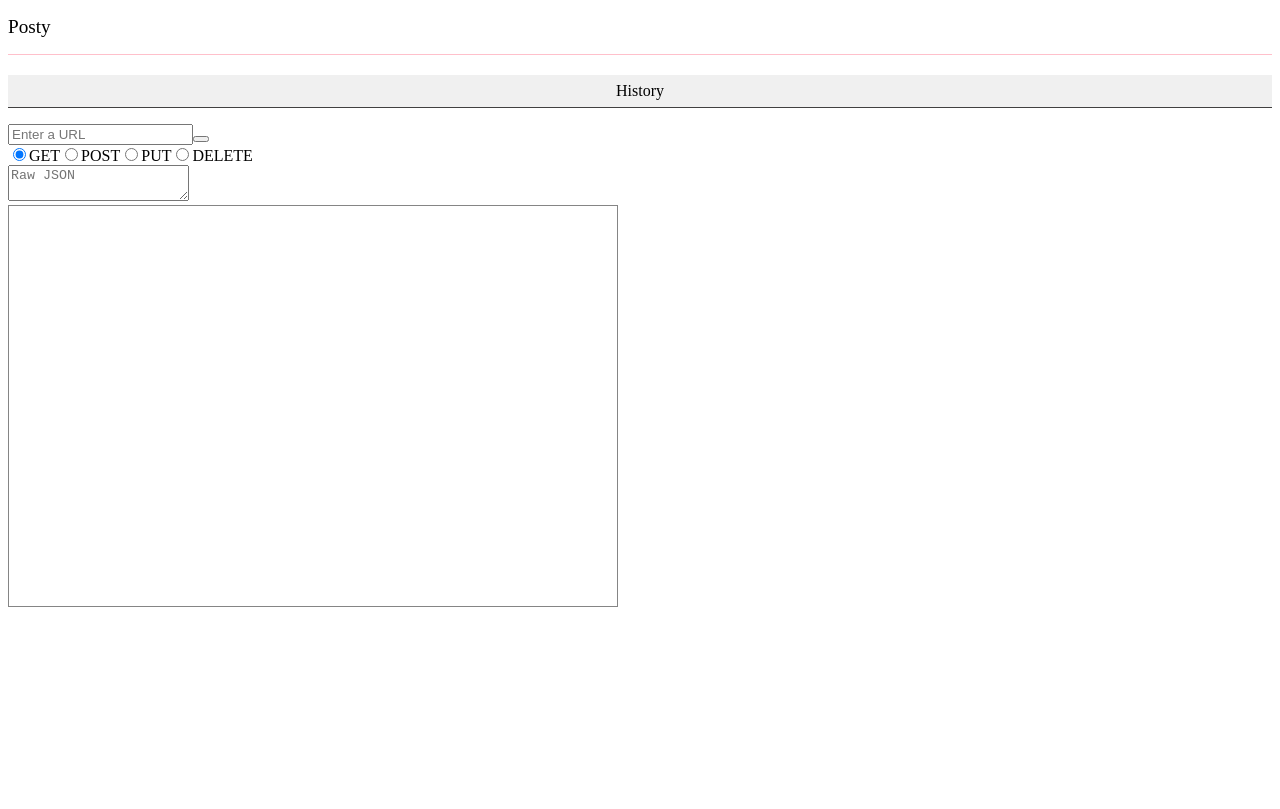
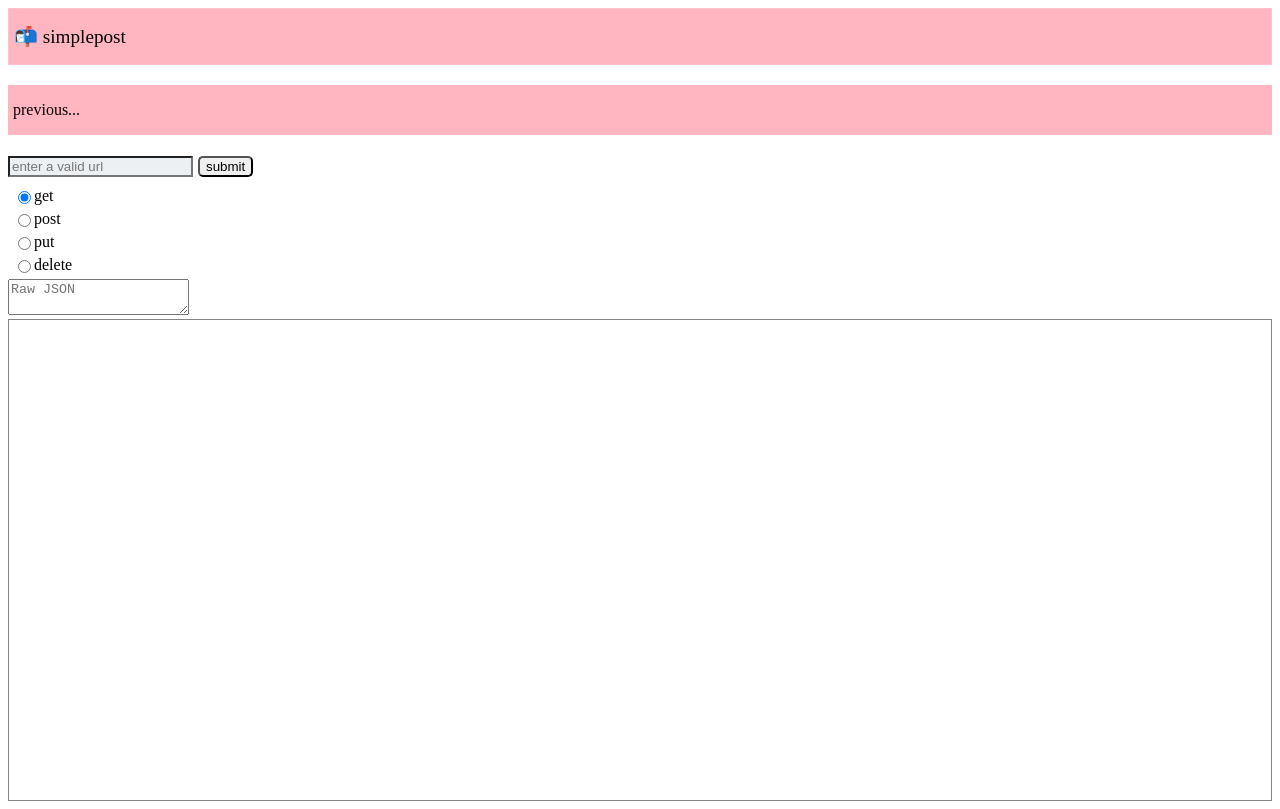
Before and after one commit to austin-summerlin/react-postman-clone, a React app: page / in a window 1280 px wide. Built offline with nearby package versions, Linux system fonts and the light colour scheme.

Commit message:
basic functionality and styling

```diff
--- a/src/components/display/results.css
+++ b/src/components/display/results.css
@@ -2,8 +2,7 @@
 .responseContainer{
   padding-left:1rem;
   padding-right:1rem;
-  width: 36rem;
-  height:50vh;
+  height:60vh;
   border:1px solid  rgb(133, 133, 133);
   word-break: break-all;
   overflow-y: scroll;
--- a/src/components/form/Form.jsx
+++ b/src/components/form/Form.jsx
@@ -9,14 +9,18 @@ const Form = ({ handleSubmit, method, onMethodChange, handleInputChange, url, re
       <div>
         <label>
           <input
-            placeholder="Enter a URL"
+            placeholder="enter a valid url"
             className={style.form}
             type="text"
             name="url"
             onChange={handleInputChange}
             value={url} />
         </label>
-        <button className={style.submitButton} aria-label="fetch-button"></button>
+        <button
+          className={style.submitButton}
+          aria-label="fetch-button">
+          submit
+        </button>
       </div>
 
       <div className={style.radioContainer}>
@@ -28,7 +32,7 @@ const Form = ({ handleSubmit, method, onMethodChange, handleInputChange, url, re
             value="GET"
             checked={method === 'GET'}
             onChange={onMethodChange} />
-          <span>GET</span>
+          <span>get</span>
         </label>
 
         <label className={style.radioLabel}>
@@ -39,7 +43,7 @@ const Form = ({ handleSubmit, method, onMethodChange, handleInputChange, url, re
             value="POST"
             checked={method === 'POST'}
             onChange={onMethodChange} />
-          <span>POST</span>
+          <span>post</span>
         </label>
 
         <label className={style.radioLabel}>
@@ -50,7 +54,7 @@ const Form = ({ handleSubmit, method, onMethodChange, handleInputChange, url, re
             value="PUT"
             checked={method === 'PUT'}
             onChange={onMethodChange} />
-          <span>PUT</span>
+          <span>put</span>
         </label>
 
         <label className={style.radioLabel}>
@@ -61,7 +65,7 @@ const Form = ({ handleSubmit, method, onMethodChange, handleInputChange, url, re
             value="DELETE"
             checked={method === 'DELETE'}
             onChange={onMethodChange} />
-          <span>DELETE</span>
+          <span>delete</span>
         </label>
       </div>
 
--- a/src/components/form/style.css
+++ b/src/components/form/style.css
@@ -0,0 +1,17 @@
+.form{
+  background-color: rgb(237, 240, 243);
+}
+.submitButton{
+  margin: 5px;
+  cursor: pointer;
+  border-radius: 5px;
+}
+.radioLabel{
+  margin-left: 5px;
+  text-align: center;
+  display: flex;
+  align-content:center;
+  margin: 5px;
+}
+.reqBody{
+}
--- a/src/components/header/Header.css
+++ b/src/components/header/Header.css
@@ -1,8 +1,11 @@
 .header{
-  border-bottom: 1px solid pink;
+  border: 1px solid pink;
   margin-bottom: 20px;
+  background-color: lightpink;
 }
 .headerText{
+  text-align: left;
+  margin-left: 5px;
   font-size: 1.2rem;
   margin-bottom: 1rem;
   margin-top: 1rem;
--- a/src/components/header/Header.jsx
+++ b/src/components/header/Header.jsx
@@ -4,7 +4,7 @@ import style from './Header.css';
 export default function Header() {
   return (
     <div className={style.header}>
-      <p className={style.headerText}>Posty</p>
+      <p className={style.headerText}>📬 simplepost</p>
     </div>
   );
 }
--- a/src/components/history/HistoryDisplay.jsx
+++ b/src/components/history/HistoryDisplay.jsx
@@ -7,7 +7,7 @@ function HistoryDisplay({ history }) {
   return (
     <div className={style.historyContainer}>
       <div className={style.containerTop}>
-        <p className={style.textContent}>History</p>
+        <p className={style.textContent}>previous...</p>
       </div>
       <ul aria-label="requests">
         {!!history.length && history.map((item, i) => (
--- a/src/components/history/history.css
+++ b/src/components/history/history.css
@@ -2,18 +2,11 @@ li{
   list-style: none;
 }
 .historyContainer{
-  background-color: rgb(240, 240, 240);
+  background-color: lightpink;
 }
 .containerTop{
-  height: 2em;
-  text-align: center;
-  border-bottom: 1px solid rgb(65, 64, 64);
+  text-align: left;
   display: flex;
-  justify-content: center;
-  align-items: center;
+  align-content: center;
+  padding-left: 5px;
 }
-
-.historyIcon{
-  height:1em;
-  margin-left: 1em;
-}
```
